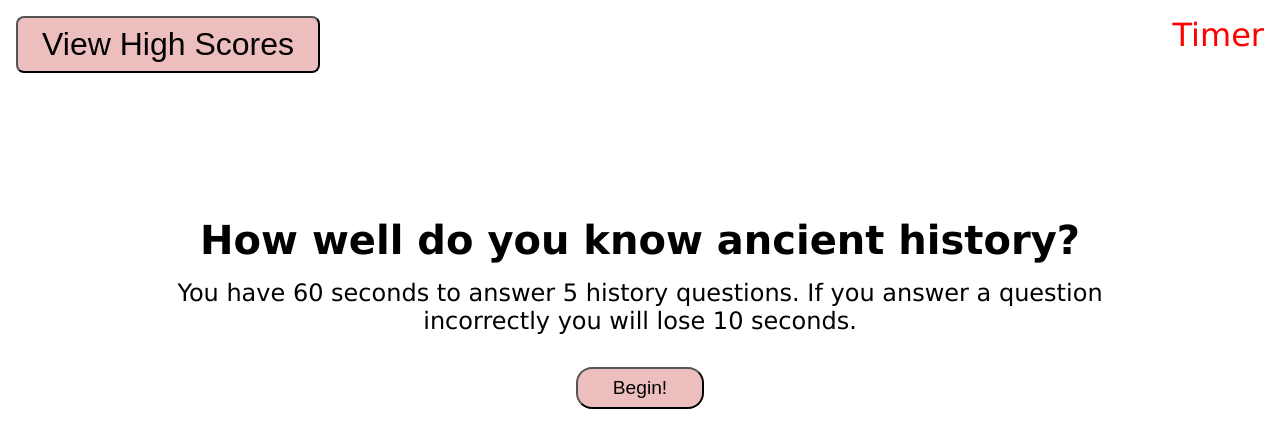
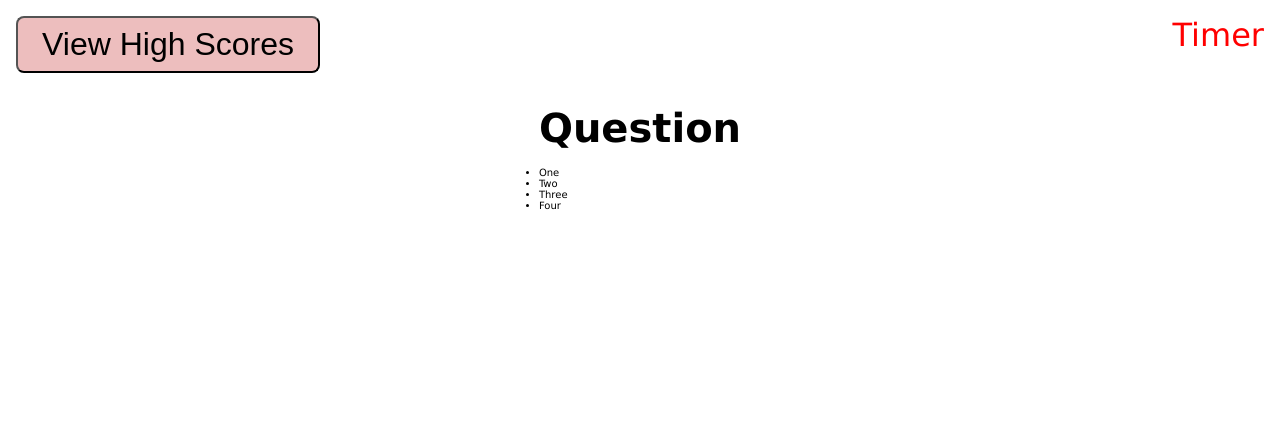
Before and after one commit to Bradfh/4-Module, a plain HTML site: page index.html in a window 1280 px wide. Both pictures are taken after a click on the button "Begin!". Drawn offline with Linux system fonts and the light colour scheme.

```diff
--- a/assets/css/style.css
+++ b/assets/css/style.css
@@ -27,7 +27,7 @@
   padding: .5rem;
   border-radius: .5rem;
 }
-#viewScores span {
+#view-scores span {
   font-size: 2rem;
   padding: 1rem;
   font-weight: 500;
@@ -45,7 +45,7 @@
   justify-content: center;
 }
 
-.quizArea {
+.quiz-area {
   display: flex;
   flex-flow: column wrap;
   justify-self: center;
@@ -61,11 +61,11 @@
   margin: 1rem 0;
 }
 
-.quizArea p {
+.quiz-area p {
   font-size: 1.5rem;
 }
 
-.quizArea button {
+.quiz-area button {
   font-size: 1.2rem;
   width: 10vw;
   align-self: center;
--- a/assets/js/script.js
+++ b/assets/js/script.js
@@ -1 +1,30 @@
-//
+// Clicking the button will start the game
+// A new question and list of choices will replace the welcome screen and instruction.  is it hidden?
+// When a question is answered the correct answer will display a check mark and an incorrect answer will display an X.
+  // When a question is answered the next question and answers will appear
+  // When a question is answered incorrectly 10 seconds will be removed from the clock
+//When the quiz is over your score will be displayed.  The score will simply be a value equal to the remaining time
+  // Along with the score a submit box will appear to enter your name or initials.  This will be stored in local data
+  // A button to try again will be displayed beneath the score screen
+// A button to view high scores will be displayed on the top of the screen
+  // Clicking this button will display a list of high scores, taken from local storage, with an option beneath to clear scores (storage).
+
+
+//Start Game Function - change the h1 to question? hide p?  create ul and append children as choices?
+
+let startArea = document.querySelector(".quiz-area");
+let quizArea = document.querySelector(".quiz-hidden");
+let buttonSelect = document.querySelector("#button-start");
+let mode = "noQuiz";
+
+function startGame() {
+  if (mode === "noQuiz") {
+    mode === "yesQuiz";
+    startArea.setAttribute("style", "display:none");
+    quizArea.setAttribute("style", "display:block");
+  } else {
+    mode === "noQuiz";
+    quizArea.setAttribute("style", "display:none");
+    startArea.setAttribute("style", "display:block");
+  }
+}
--- a/index.html
+++ b/index.html
@@ -12,19 +12,32 @@
 
 <body>
   <header>
-    <button id="viewScores"><span>View High Scores</span></button>
+    <button id="view-scores"><span>View High Scores</span></button>
     <p>Timer</p>
   </header>
 
   <main>
-    <section class="quizArea" id="quizStart">
+    <section class="quiz-area" id="quiz-start" style="display:block;">
       <h1>How well do you know ancient history?</h1>
       <p>You have 60 seconds to answer 5 history questions.
         If you answer a question incorrectly you will lose 10 seconds.
       </p>
-      <button id="buttonStart">Begin!</button>
+      <button id="button-start" onclick="startGame()">Begin!</button>
+    </section>
+
+    <section class="quiz-hidden" id="quiz-questions" style="display:none;">
+      <h1 id="inquiry">Question</h1>
+      <ul id="choices">
+        <li  id = "choice-one">One</li>
+        <li  id = "choice-two">Two</li>
+        <li  id = "choice-three">Three</li>
+        <li  id = "choice-four">Four</li>
+      </ul>
+      <img src="" alt="" style="float: right;">
     </section>
   </main>
+
+  <script src="./assets/js/script.js"></script>
 
 </body>
 
```
